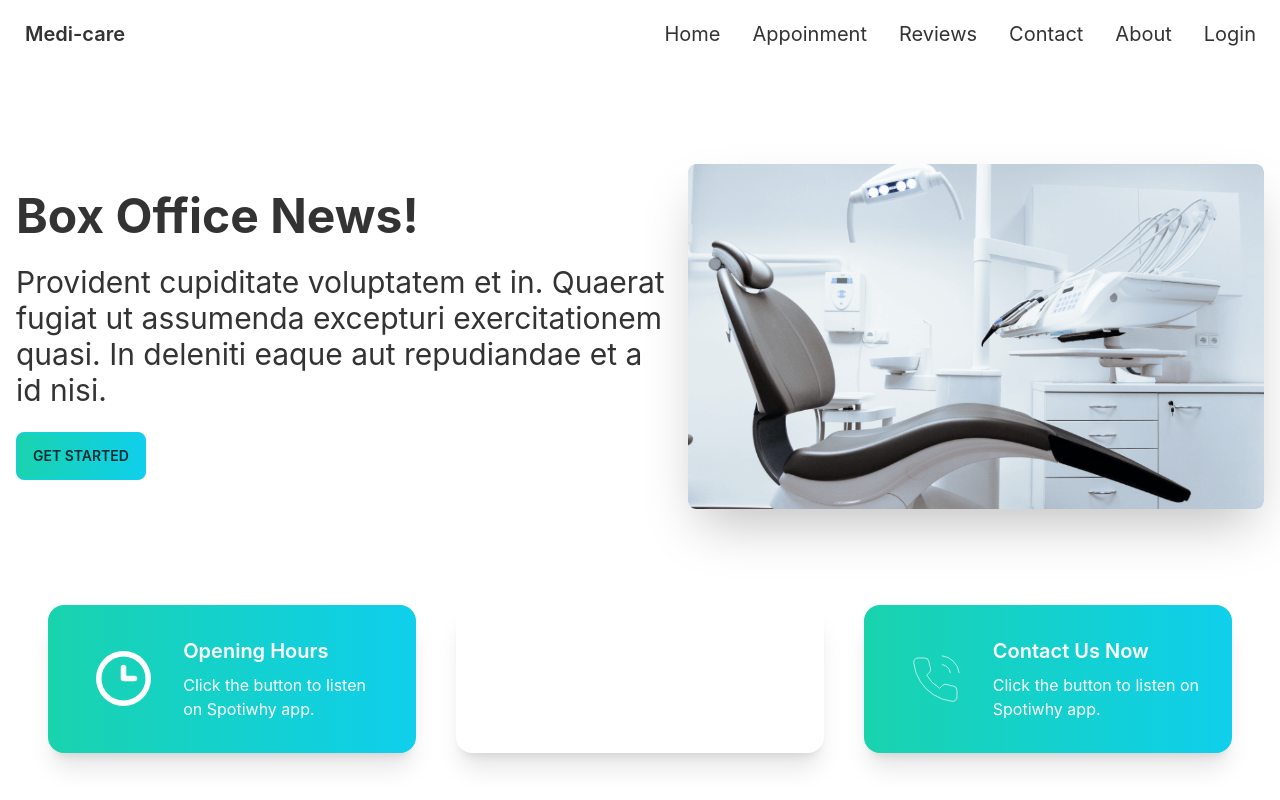
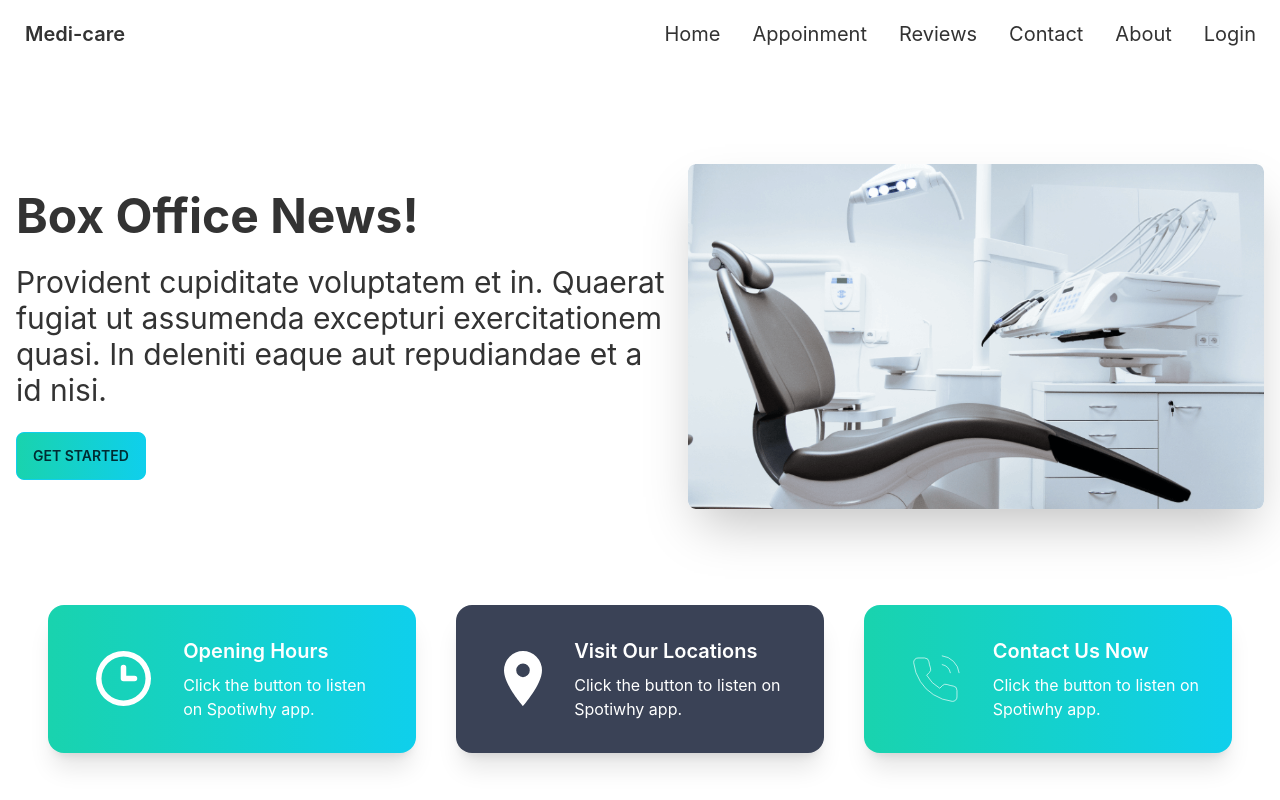
Before and after one commit to jahidhassan2424/Medi-care, a React (Create React App) app: page / in a window 1280 px wide. Built offline with nearby package versions, Linux system fonts and the light colour scheme.

Commit message:
Banner and card working

```diff
--- a/src/components/Home/InfoCard.js
+++ b/src/components/Home/InfoCard.js
@@ -3,7 +3,7 @@ import React from 'react';
 
 const InfoCard = ({ img, title, bgClass }) => {
     return (
-        <div class={`card lg:card-side pl-1 lg:pl-12  bg-base-100 shadow-xl  ${bgClass}`} >
+        <div class={`card lg:card-side pl-1 lg:pl-12   shadow-xl  ${bgClass}`} >
             <figure><img src={img} alt="Album" /></figure>
             <div class="card-body text-white  ">
                 <h2 class="card-title">{title}</h2>
```
